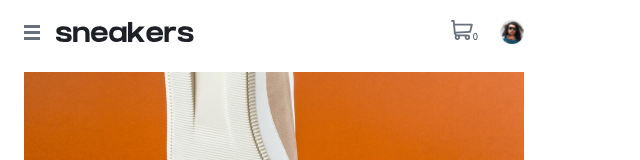
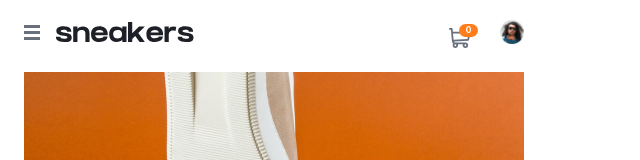
Before and after one commit to GIGAKLIBADZE/ecommerce-product-page, a React (Vite) app: page / in a window 1280 px wide. Shown: the top 160 px of the page, without its empty margins (0-640 px from the left). Built offline with nearby package versions, Linux system fonts and the light colour scheme.

Commit message:
add positioning and styles that amount of product div

```diff
--- a/src/components/LayoutStyles.tsx
+++ b/src/components/LayoutStyles.tsx
@@ -38,6 +38,23 @@ export const CartAndAvatar = styled.div`
   }
 `;
 
+export const AmountContainer = styled.div`
+  display: flex;
+  justify-content: center;
+  align-items: center;
+  width: 1.9rem;
+  height: 1.3rem;
+  border-radius: 6.5px;
+  background-color: #ff7e1b;
+  font-size: 1rem;
+  font-weight: bold;
+  line-height: normal;
+  color: #ffffff;
+  margin-top: -2.8rem;
+  margin-left: 1rem;
+  position: sticky;
+`;
+
 export const AvatarPicture = styled.img`
   width: 2.4rem;
   height: 2.4rem;
--- a/src/layout/Layout.tsx
+++ b/src/layout/Layout.tsx
@@ -12,13 +12,13 @@ import {
   MenuAndLogo,
   MainContainer,
   Line,
+  AmountContainer,
 } from "../components/LayoutStyles";
 import { Outlet } from "react-router-dom";
 import MobileMenu from "../components/MobileMenu";
 import { useState } from "react";
 import { useMediaQuery } from "@mui/material";
 import { createContext } from "react";
-import AddToCart from "../pages/AddToCart";
 
 export const CounterContext = createContext<{
   amount: number;
@@ -63,7 +63,9 @@ const Layout: React.FC = () => {
           <CartAndAvatar>
             <div>
               <img src={Cart} alt="Cart" />
-              <small>{amount}</small>
+              <AmountContainer>
+                <small>{amount}</small>
+              </AmountContainer>
             </div>
             <AvatarPicture src={Avatar} alt="Avatar" />
           </CartAndAvatar>
```
